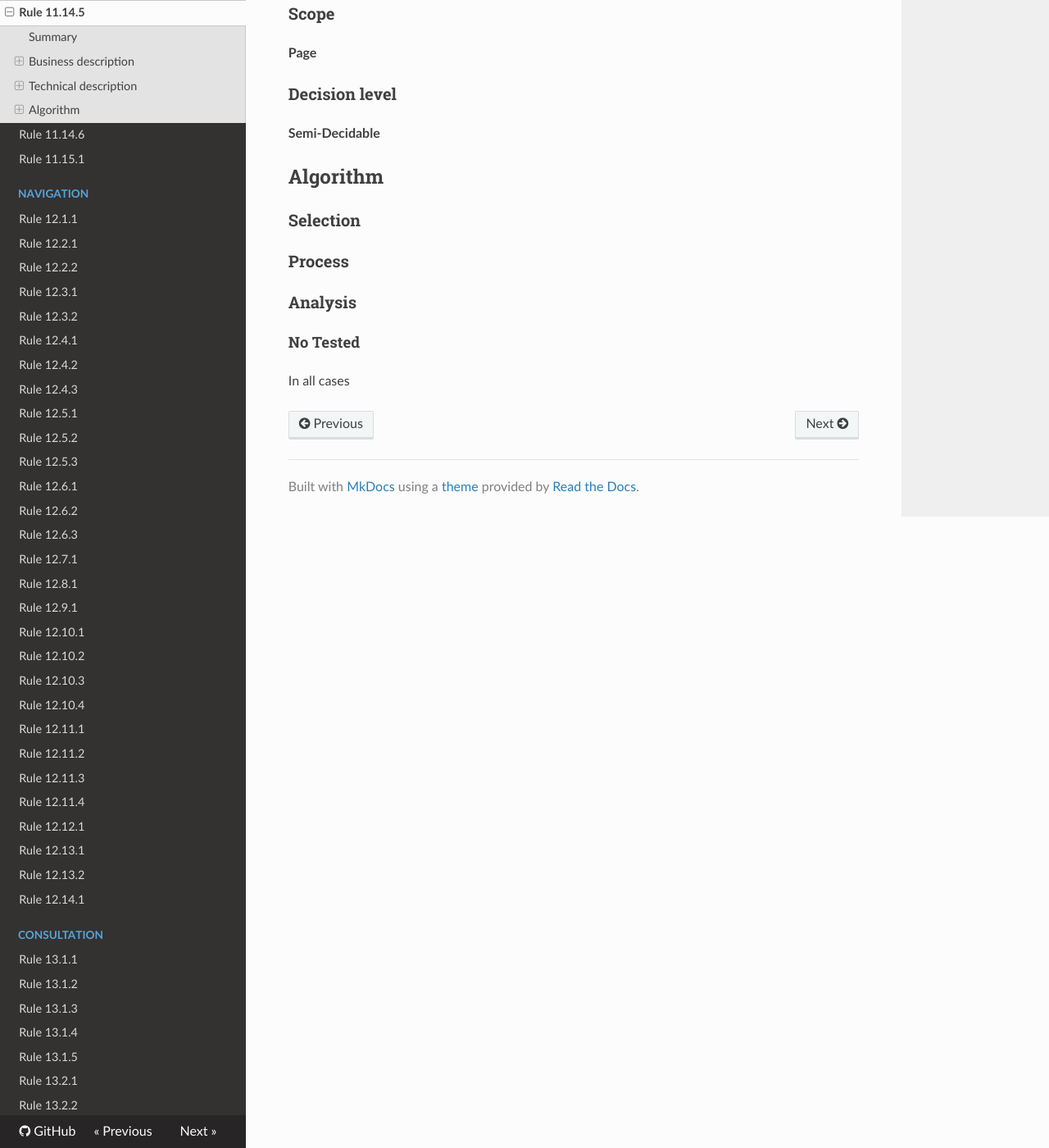
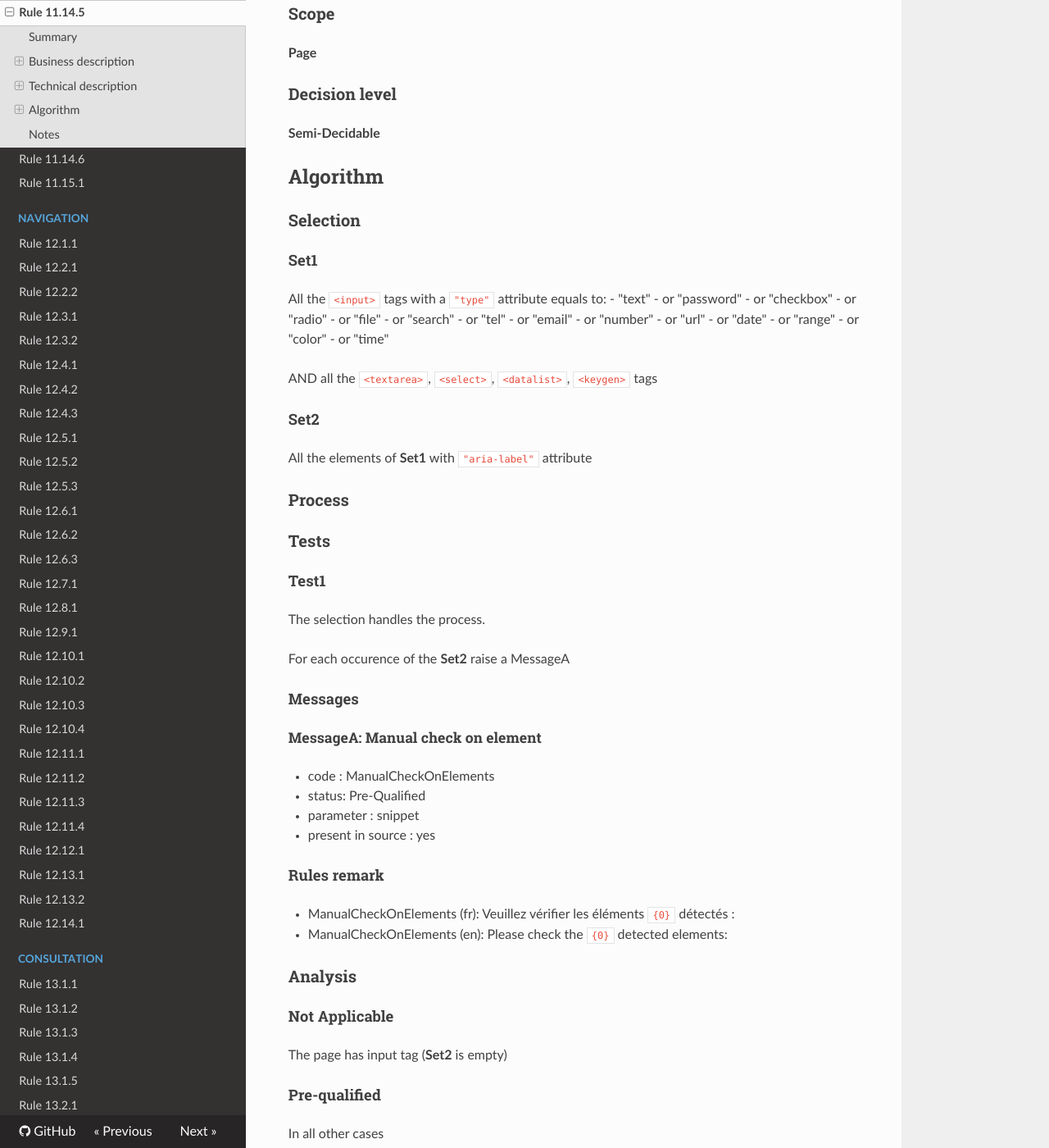
Before and after one commit to Tanaguru/RGAA3-2016, an MkDocs documentation site: the page built from docs/Rule-11-14-5.md, in a window 1280 px wide and 1400 px high, scrolled down 790 px. Shown: the whole window at 82% size. Built offline with MkDocs 1.6.1, drawn with Linux system fonts in a browser that asks for light colours; nearby versions of some CDN libraries; old or Windows-style settings are respelled for this version of MkDocs; some of the changed text lies outside the part shown.

Commit message:
Update tests 11.14.5

```diff
--- a/docs/Rule-11-14-5.md
+++ b/docs/Rule-11-14-5.md
@@ -8,11 +8,11 @@ No-check rule
 
 ### Criterion
 
-[11.14](http://references.modernisation.gouv.fr/referentiel-technique-0#crit-11-14)
+[11.14](http://references.modernisation.gouv.fr/rgaa/criteres.html#crit-11-14)
 
 ###Test
 
-[11.14.5](http://references.modernisation.gouv.fr/referentiel-technique-0#test-11.1.4.5)
+[11.14.5](http://references.modernisation.gouv.fr/rgaa/criteres.html#test-11.1.4.5)
 
 ### Description
 
@@ -36,10 +36,65 @@ Chaque suggestion qui utilise la propri&eacute;t&eacute; ARIA `aria-label` doit
 
 ### Selection
 
+#### Set1
+
+All the `<input>` tags with a `"type"` attribute equals to:
+-  "text"
+-   or "password"
+-   or "checkbox"
+-   or "radio"
+-   or "file"
+-   or "search"
+-   or "tel"
+-   or "email"
+-   or "number"
+-   or "url"
+-   or "date"
+-   or "range"
+-   or "color"
+-   or "time"
+
+AND all the `<textarea>`, `<select>`, `<datalist>`, `<keygen>` tags
+
+#### Set2
+
+All the elements of **Set1** with `"aria-label"` attribute
+
 ### Process
+
+### Tests
+
+#### Test1
+
+The selection handles the process.
+
+For each occurence of the **Set2** raise a MessageA
+
+#### Messages
+
+##### MessageA: Manual check on element
+
+-   code : ManualCheckOnElements
+-   status: Pre-Qualified
+-   parameter : snippet
+-   present in source : yes
+
+#### Rules remark
+
+ * ManualCheckOnElements (fr): Veuillez v&eacute;rifier les &eacute;l&eacute;ments <code>{0}</code> d&eacute;tect&eacute;s :
+ * ManualCheckOnElements (en): Please check the <code>{0}</code> detected elements:
 
 ### Analysis
 
-#### No Tested
+#### Not Applicable
 
-In all cases
+The page has input tag (**Set2** is empty)
+
+#### Pre-qualified
+
+In all other cases
+
+## Notes
+
+We detect the elements of the scope of the test to determine whether the
+test is applicable.
```
Also changed, not shown: docs/Rule-11-14-2.md (+4 -0 lines), docs/Rule-11-14-4.md (+2 -2 lines).
